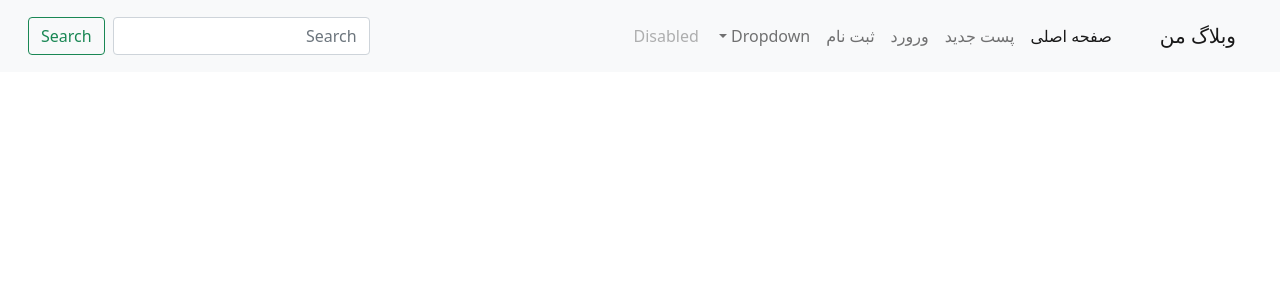
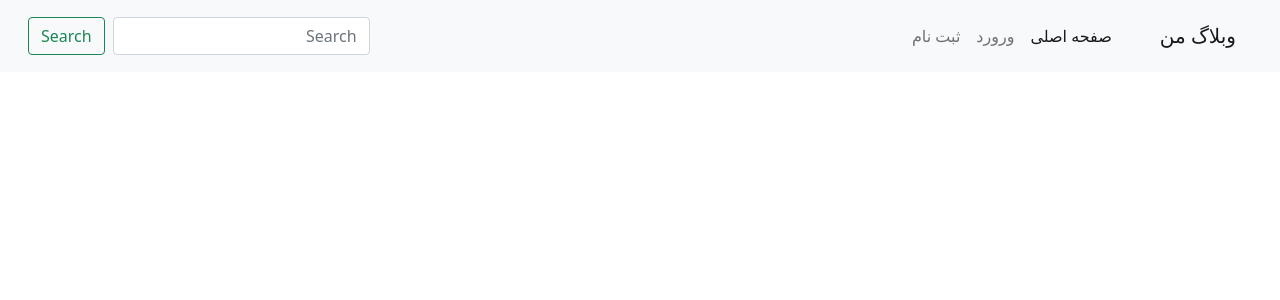
Before and after one commit to reza78gh/blog, a Django app: page / in a window 1280 px wide. Shown: the top 300 px of the page. Run offline with Django 3.2, Linux system fonts and the light colour scheme; data that the repository does not hold is empty; some libraries are stand-ins or nearby versions.

Commit message:
login and logout user

```diff
--- a/blog/blog/settings.py
+++ b/blog/blog/settings.py
@@ -106,6 +106,8 @@ USE_TZ = True
 
 STATIC_URL = '/static/'
 
+AUTH_USER_MODEL = 'weblog.User'
+
 MEDIA_ROOT = BASE_DIR / 'media'
 
-AUTH_USER_MODEL = 'weblog.User'
+LOGIN_REDIRECT_URL = '/'
--- a/blog/weblog/templates/weblog/base.html
+++ b/blog/weblog/templates/weblog/base.html
@@ -20,29 +20,20 @@
               <li class="nav-item">
                 <a class="nav-link active" aria-current="page" href="{% url 'weblog:home' %}">صفحه اصلی</a>
               </li>
+              {% if user.is_authenticated %}
               <li class="nav-item">
                 <a class="nav-link" href="{% url 'weblog:new_post' %}">پست جدید</a>
               </li>
+              <li class="nav-item"><span class="nav-link text-success">خوش آمدید {{ user.first_name }}</span></li>
+              <li class="nav-item"><a class="nav-link text-danger" href="{% url 'weblog:logout' %}">خروج</a></li>
+              {% else %}
               <li class="nav-item">
-                <a class="nav-link" href="{% url 'weblog:new_post' %}">ورورد</a>
+                <a class="nav-link" href="{% url 'weblog:login' %}">ورورد</a>
               </li>
               <li class="nav-item">
                 <a class="nav-link" href="{% url 'weblog:new_post' %}">ثبت نام</a>
               </li>
-              <li class="nav-item dropdown">
-                <a class="nav-link dropdown-toggle" href="#" id="navbarDropdown" role="button" data-bs-toggle="dropdown" aria-expanded="false">
-                  Dropdown
-                </a>
-                <ul class="dropdown-menu" aria-labelledby="navbarDropdown">
-                  <li><a class="dropdown-item" href="#">Action</a></li>
-                  <li><a class="dropdown-item" href="#">Another action</a></li>
-                  <li><hr class="dropdown-divider"></li>
-                  <li><a class="dropdown-item" href="#">Something else here</a></li>
-                </ul>
-              </li>
-              <li class="nav-item">
-                <a class="nav-link disabled" href="#" tabindex="-1" aria-disabled="true">Disabled</a>
-              </li>
+              {% endif %}
             </ul>
             <form class="d-flex">
               <input class="form-control ms-2" type="search" placeholder="Search" aria-label="Search">
--- a/blog/weblog/urls.py
+++ b/blog/weblog/urls.py
@@ -1,4 +1,4 @@
-from django.urls import path
+from django.urls import path ,include
 from . import views
 from django.conf import settings
 from django.conf.urls.static import static
@@ -8,4 +8,5 @@ app_name = 'weblog'
 urlpatterns = [
     path('', views.home, name="home"),
     path('new-post/', views.new_post, name="new_post"),
+    path("accounts/",include('django.contrib.auth.urls'))
 ] + static(settings.MEDIA_URL, document_root=settings.MEDIA_ROOT)
--- a/blog/weblog/views.py
+++ b/blog/weblog/views.py
@@ -1,14 +1,14 @@
 from django.shortcuts import render
 from .forms import *
 from .models import *
+from django.contrib.auth.decorators import login_required
 
 # Create your views here.
 def home(request):
     posts = Post.objects.all()
-    # print(list(Post.tag.all()))
     return render(request,'weblog/base.html',{'posts':posts})
 
-
+@login_required
 def new_post(request):
     if request.POST:
         form = NewPost(request.POST,request.FILES)
```
Also changed, not shown: blog/weblog/templates/registration/login.html (added, +9 -0 lines).
